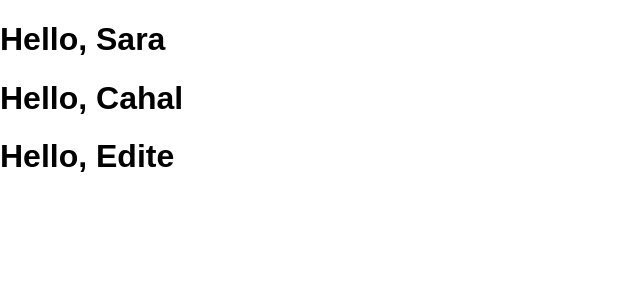
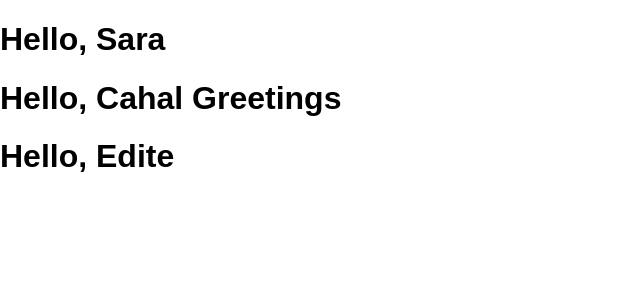
Before and after one commit to sushantahuja/test, a React (Create React App) app: page / in a window 1280 px wide. Shown: the top 300 px of the page, without its empty margins (0-640 px from the left). Built offline with nearby package versions, Linux system fonts and the light colour scheme.

Commit message:
Added Greetings

```diff
--- a/src/index.js
+++ b/src/index.js
@@ -14,7 +14,7 @@ function App() {
   return (
     <div>
       <Welcome name="Sara" />
-      <Welcome name="Cahal" />
+      <Welcome name="Cahal Greetings" />
       <Welcome name="Edite" />
     </div>
   );
```
